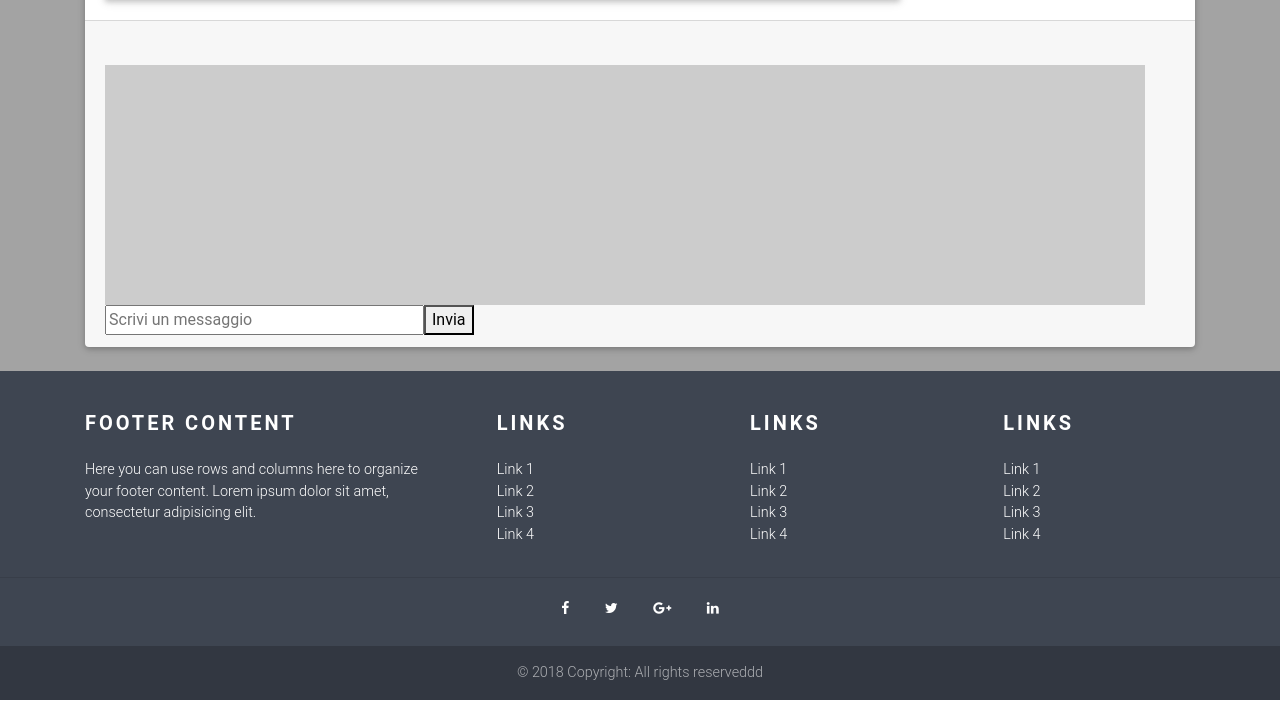
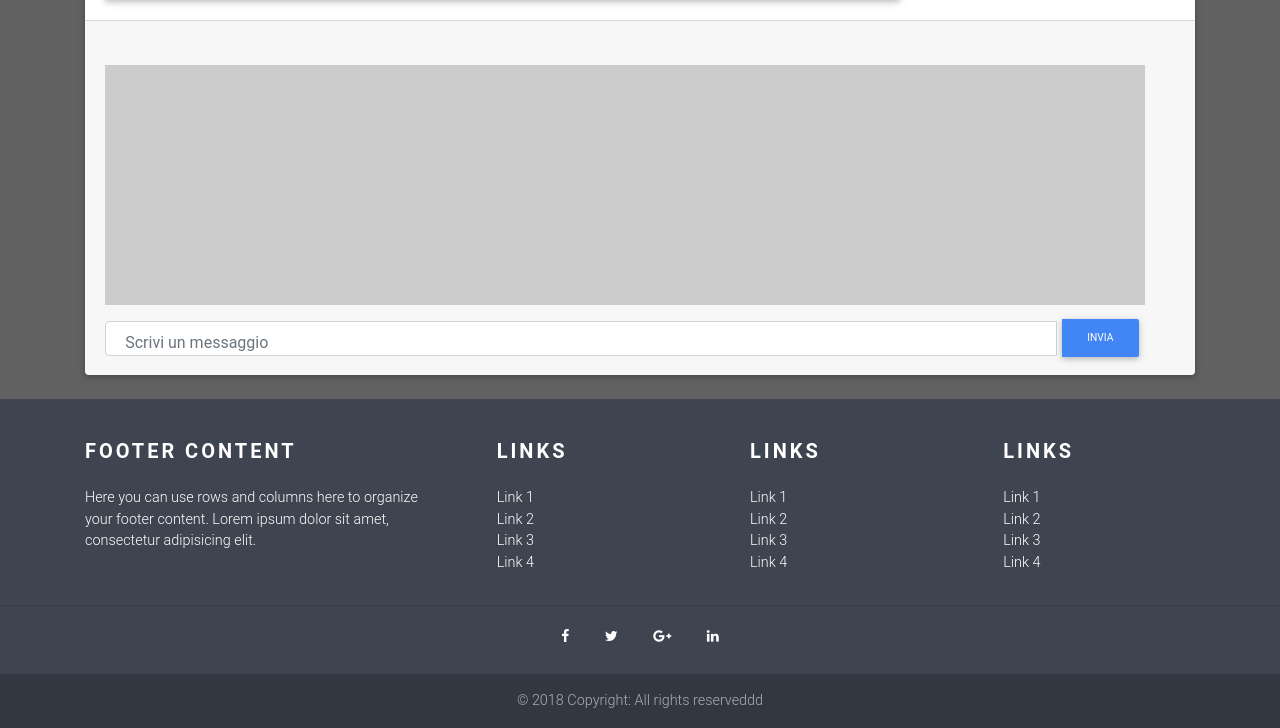
Before and after one commit to Bozzi96/SAW, a PHP site: page /pages/view_ad.php in a window 1280 px wide. Shown: the part 701-1429 px from the top of the page. Before the commit the page ends 1401 px from the top, so only its background shows below. Run offline with PHP 8.4, Linux system fonts and the light colour scheme; data that the repository does not hold is empty; a stand-in replaces the project's code that opens the database connection; some libraries are stand-ins or nearby versions; some web fonts are replaced.

Commit message:
resetting-master

```diff
--- a/css/change_password.css
+++ b/css/change_password.css
@@ -6,9 +6,7 @@ body {
             background-position: center;
             background-repeat: no-repeat;
             background-size: cover;
-            background-color:rgb(3, 1, 24);
-        }
-
+}
 @media screen and (max-width: 700px) {
 .w-50 {
     width: 100% !important;
--- a/css/profile_navbar_css.css
+++ b/css/profile_navbar_css.css
@@ -44,5 +44,5 @@ h5 {
 /* fine navigazione navbar*/
 
 body{
-    background-color: rgb(163, 163, 163);
+    background-color: #616161;
 }
--- a/css/view_ad.css
+++ b/css/view_ad.css
@@ -37,3 +37,8 @@ p.message_time {
     float: right;
     color: #aaa;
 }
+
+input#message {
+    height: 70%;
+    margin-top: .5em;
+}
--- /dev/null
+++ b/db/mysql_credentials.php
@@ -0,0 +1,8 @@
+<?php
+        //inserisci le tue credenziali per la connessione!!
+        $mysql_user='root';
+        $mysql_db='videogameSwap_DB';//nome DB
+        $mysql_pass='root';
+        $mysql_server='localhost';//server
+
+?>
--- a/js/view_ad.js
+++ b/js/view_ad.js
@@ -34,19 +34,6 @@ function fill_ad(ad_data) {
 }
 
 /**
- * Chiama lo script per ottenere i dati dell'annuncio appena inserito.
- * DA RIMUOVERE
- */
-function display_inserted_ad() {
-    fetch("../php/get_ad_info.php", {
-        // Permette di inviare cookie vari al server, quindi di mantenere la sessione
-        credentials: 'same-origin'
-    })
-    .then(response => response.json())
-    .then(ad_data => fill_ad(ad_data))
-}
-
-/**
  * Visualizza le informazioni di un particolare annuncio.
  * Quest'ultimo è stato cliccato nella pagina dei risultati
  * della ricerca.
@@ -64,23 +51,6 @@ function display_clicked_ad(ad_info) {
     })
     .then(response => response.json())
     .then(ad_data => fill_ad(ad_data));
-
-}
-
-/**
- * Distingue quale annuncio si vuole visualizzare (inserito o cliccato).
- * DA RIMUOVERE
- * @param {*} current_ad Annuncio che si vuole visualizzare
- */
-function display_ad(current_ad) {
-    // Check sull'origine della richiesta di visualizzazione annuncio
-    if (current_ad !== null) {
-        // Visualizza l'annuncio cliccato
-        display_clicked_ad(current_ad);
-    } else {
-        // Visualizza l'annuncio inserito
-        display_inserted_ad();
-    }
 }
 
 /**
@@ -162,7 +132,7 @@ function fill_message(message_code, message_data) {
 
     // Se l'autore del messaggio è il proprietario dell'annuncio si evidenzia
     if (current_ad.owner_email === message_data.autore) {
-        sender.style.color = "#cc5803";
+        sender.style.color = " #428bca";
     }
 
     return message;
@@ -258,7 +228,7 @@ var current_ad = JSON.parse(current_ad_json);
 
 window.addEventListener("load", function(){
     // Visualizza informazioni dell'annuncio
-    display_ad(current_ad_json);
+    display_clicked_ad(current_ad_json);
     // Visualizzazione della chat
     get_messages(current_ad_json);
 });
--- a/pages/change_password.php
+++ b/pages/change_password.php
@@ -92,7 +92,9 @@
 
     </div><br><br><br>
 
-
+    <?php
+    include "footer.php";
+    ?>
 
 
      <!-- Optional JavaScript -->
--- a/pages/loginForm.php
+++ b/pages/loginForm.php
@@ -56,7 +56,7 @@
 
         <br>
         <!-- Card -->
-        <div class="card w-50 flex-center border border-dark"><!--ridimensionamento della card -> la sposto sulla sinistra-->
+        <div class="card  flex-center border border-dark"><!--ridimensionamento della card -> la sposto sulla sinistra-->
 
             <!-- Card body -->
             <div class="card-body">
--- a/pages/my_ads.php
+++ b/pages/my_ads.php
@@ -28,6 +28,11 @@
 
     <div class="container">
         <div id="negative_answer" class="alert alert-danger" role="alert" hidden></div>
+    </div>
+
+    <!-- Alert per notificare l'avvenuto inserimento di un nuovo annuncio -->
+    <div class="container">
+        <div id="new_ad_alert" class="alert" role="alert" hidden></div>
     </div>
 
 
--- a/pages/view_ad.php
+++ b/pages/view_ad.php
@@ -74,8 +74,12 @@
                     <div class="container" id="messages_container">
 
                     </div>
-                    <input type="text" id="message" maxlength="200" placeholder="Scrivi un messaggio" size="30">
-                    <button type="button" onclick="send_message(current_ad);">Invia</button>
+                    <div class="input-group mt-2">
+                        <input type="text" id="message" class="form-control" maxlength="200" placeholder="Scrivi un messaggio">
+                        <div class="input-group-append">
+                            <button class="btn btn-primary btn-sm" type="button" onclick="send_message(current_ad);">Invia</button>
+                        </div>
+                    </div>
                 </div>
             </div>
         </div>
--- a/php/get_ad_info.php
+++ b/php/get_ad_info.php
@@ -1,8 +1,8 @@
 <?php
 
     /*
-    Questo script interroga il database e ottiene le informazioni relative all'annuncio,
-    dopodiché le converte in formato JSON e le ritorna al codice JS che le ha richieste.
+    Questo script interroga il database e ottiene le
+    informazioni relative all'annuncio che si vuole visualizzare.
     */
 
     # La sessione contiene i dati per visualizzare l'annuncio corretto
@@ -11,18 +11,6 @@
     # Connessione al db
     require '../db/connection.php';
 
-    # Recupero dei dati da visualizzare
-    if (isset($_SESSION['new_ad'])) {
-        # L'annuncio da visualizzare è quello appena inserito dall'utente
-
-        $email = $_SESSION['new_ad']['email'];    # i dati sono già sanitizzati
-        $v_name = $_SESSION['new_ad']['v_name'];
-        $console = $_SESSION['new_ad']['console'];
-
-        # Invalida dell'array di sessione
-        unset($_SESSION['new_ad']);
-    }
-    else {
     # L'annuncio da visualizzare è stato cliccato nella lista.
     # La funzione "file_get_contents()" ottiene le informazioni
     # inviate dal client per recuperare l'annuncio dal database.
@@ -31,7 +19,6 @@
     $email = $ad_info -> owner_email;
     $v_name = $ad_info -> v_name;
     $console = $ad_info -> console;
-    }
 
     # Interrogazione del database: ritorna una entry contenente l'annuncio e il suo proprietario.
     $stmt = $conn -> prepare("
```
Also changed, not shown: js/my_ads.js (+18 -1 lines), php/new_ad.php (+3 -9 lines). Lines whose indentation alone changed are shown as unchanged.
